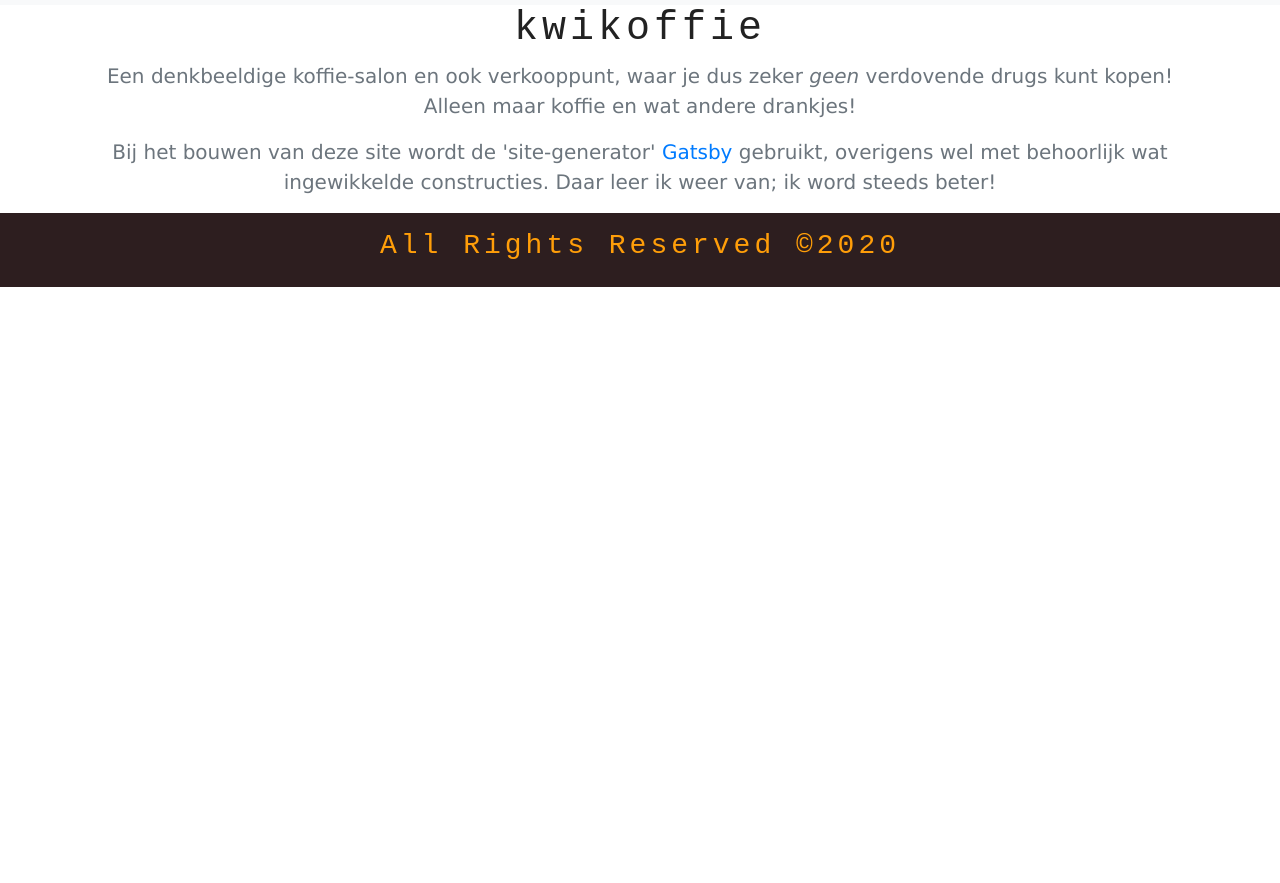
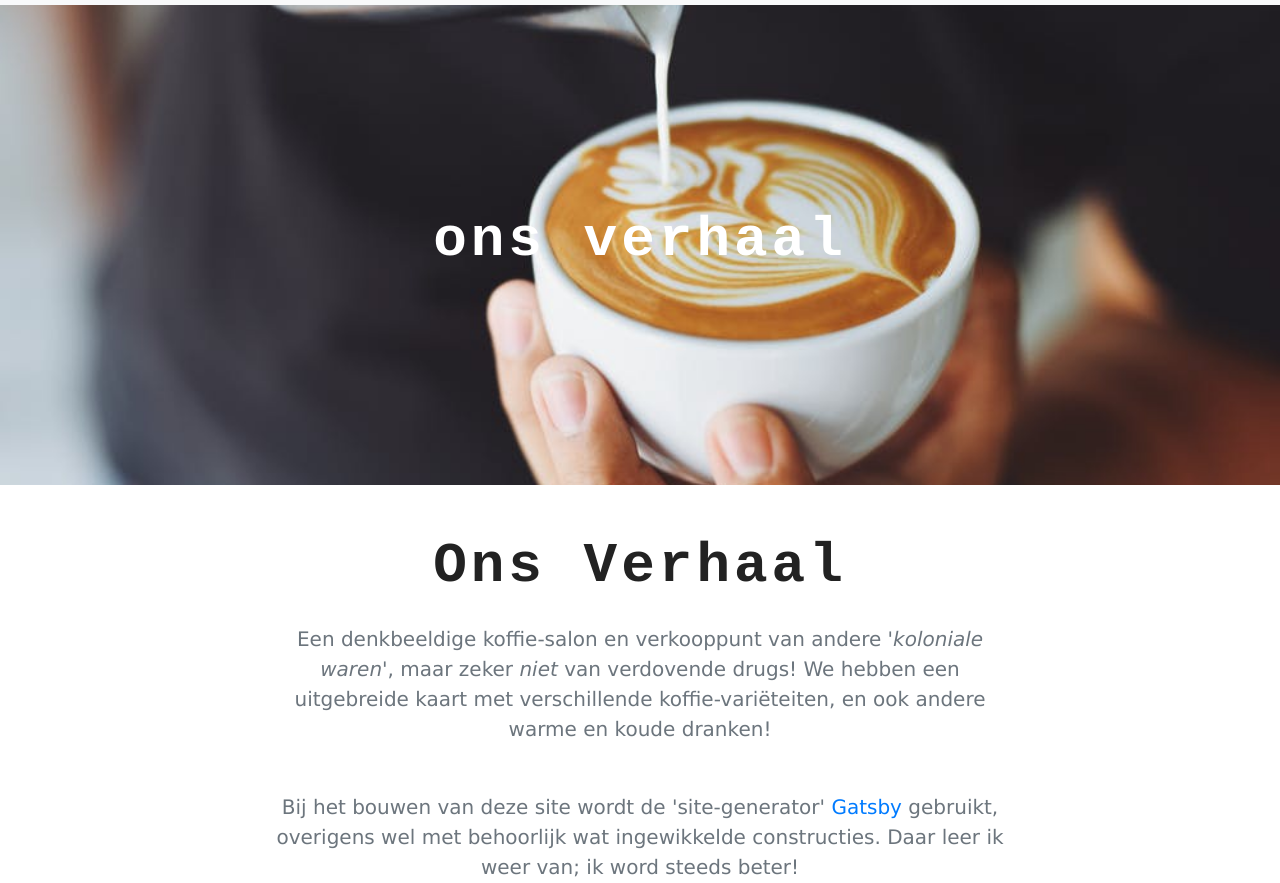
Before and after one commit to kwibus2000/gatsby-coffee-project, a Gatsby site: page /about in a window 1280 px wide. Shown: the part 69-952 px from the top of the page. Before the commit the page ends 800 px from the top, so only its background shows below. Built offline with nearby package versions, Linux system fonts and the light colour scheme; Gatsby itself is replaced by a stand-in of ours.

Commit message:
about page & footer changes

```diff
--- /dev/null
+++ b/src/components/About/info.js
@@ -0,0 +1,38 @@
+import React from "react"
+import { Link } from "gatsby"
+import Title from "../Globals/Title"
+
+export default () => (
+  <section className="py-5">
+    <div className="container">
+      <Title title="ons verhaal" />
+      <div className="row">
+        <div className="col-10 col-sm-8 mx-auto text-center">
+          <p className="lead text-muted mb-5">
+            Een denkbeeldige koffie-salon en verkooppunt van andere{" "}
+            <em>'koloniale waren'</em>, maar zeker <em>niet</em> van verdovende
+            drugs! We hebben een uitgebreide kaart met verschillende
+            koffie-variëteiten, en ook andere warme en koude dranken!
+          </p>
+          <p className="lead text-muted mb-5">
+            Bij het bouwen van deze site wordt de 'site-generator'{" "}
+            <a
+              href="http://gatsbyjs.org"
+              target="_blank"
+              rel="noopener noreferrer"
+            >
+              Gatsby
+            </a>{" "}
+            gebruikt, overigens wel met behoorlijk wat ingewikkelde
+            constructies. Daar leer ik weer van; ik word steeds beter!
+          </p>
+          <Link to="/">
+            <button className="btn text-uppercase btn-yellow">
+              naar de thuispagina
+            </button>
+          </Link>
+        </div>
+      </div>
+    </div>
+  </section>
+)
--- a/src/components/Globals/Footer.js
+++ b/src/components/Globals/Footer.js
@@ -7,7 +7,8 @@ export default function Footer() {
         <div className="row">
           <div className="col-10 mx-auto col-md-6 text-yellow text-center text-capitalize">
             <h3>
-              all rights reserved &copy;{new Date().getFullYear().toString()}
+              alle rechten voorbehouden &copy;
+              {new Date().getFullYear().toString()}
             </h3>
           </div>
         </div>
--- a/src/components/layout.css
+++ b/src/components/layout.css
@@ -39,6 +39,17 @@ h6 {
   background-repeat: no-repeat;
   opacity: 1 !important;
 }
+.about-background {
+  min-height: 60vh;
+  display: flex;
+  align-items: center;
+  justify-content: center;
+  background: linear-gradient(rgba(255, 158, 9, 0.5), rgba(255, 158, 9, 0.5));
+  background-position: center;
+  background-size: cover;
+  background-repeat: no-repeat;
+  opacity: 1 !important;
+}
 .btn-yellow {
   color: var(--mainYellow);
   border-color: var(--mainYellow);
--- a/src/pages/about.js
+++ b/src/pages/about.js
@@ -1,23 +1,33 @@
 import React from "react"
+import { graphql } from "gatsby"
+
 import Layout from "../components/layout"
+import SEO from "../components/seo"
+import BackgroundSection from "../components/Globals/BackgroundSection"
+import AboutInfo from "../components/About/Info"
 
-export default () => (
+const AboutPage = ({ data }) => (
   <Layout>
-    <div className="container text-center">
-      <h1>kwikoffie</h1>
-      <p className="lead text-muted">
-        Een denkbeeldige koffie-salon en ook verkooppunt, waar je dus zeker{" "}
-        <em>geen</em> verdovende drugs kunt kopen! Alleen maar koffie en wat
-        andere drankjes!
-      </p>
-      <p className="lead text-muted">
-        Bij het bouwen van deze site wordt de 'site-generator'{" "}
-        <a href="http://gatsbyjs.org" target="_blank" rel="noopener noreferrer">
-          Gatsby
-        </a>{" "}
-        gebruikt, overigens wel met behoorlijk wat ingewikkelde constructies.
-        Daar leer ik weer van; ik word steeds beter!
-      </p>
-    </div>
+    <SEO title="Home" />
+    <BackgroundSection
+      img={data.img.childImageSharp.fluid}
+      title="ons verhaal"
+      styleClass="about-background"
+    />
+    <AboutInfo />
   </Layout>
 )
+
+export const query = graphql`
+  {
+    img: file(relativePath: { eq: "about-background.jpeg" }) {
+      childImageSharp {
+        fluid {
+          ...GatsbyImageSharpFluid_tracedSVG
+        }
+      }
+    }
+  }
+`
+
+export default AboutPage
```
Also changed, not shown: src/components/Home/Info.js (+6 -9 lines).
